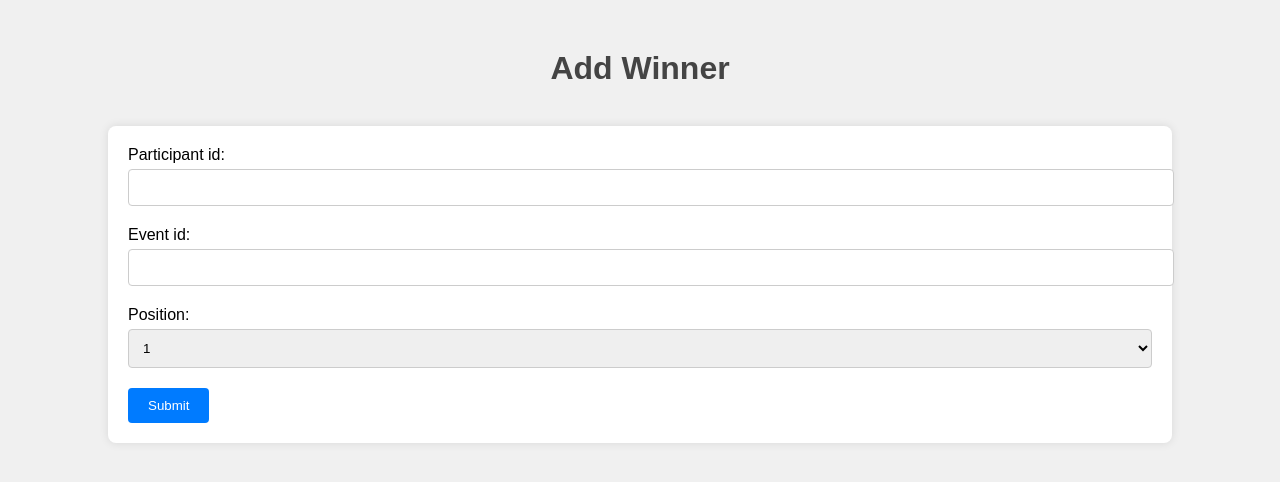
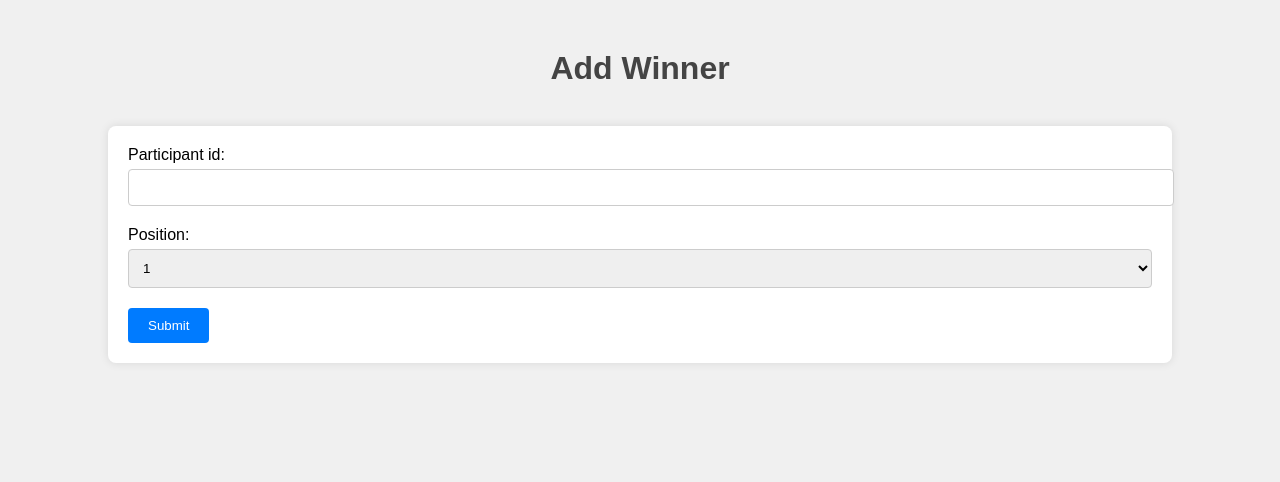
Before and after one commit to anitmangal/DBMS_Lab-Spring24, a Django app: template Assign4/festmgmt/festmgmt/templates/add_winner.html in a window 1280 px wide. Shown: the top 482 px of the page. Run offline with Django 5.2, Linux system fonts and the light colour scheme; the template is opened without the code that fills it: values that come from a table or form of the project are taken from there, others are empty.

Commit message:
Update add_winner.html

```diff
--- a/Assign4/festmgmt/festmgmt/templates/add_winner.html
+++ b/Assign4/festmgmt/festmgmt/templates/add_winner.html
@@ -13,7 +13,6 @@
         <form method="POST">
             {% csrf_token %}
             {{ form.participant_id.label_tag }} {{ form.participant_id }}<br>
-            {{ form.event_id.label_tag }} {{ form.event_id }}<br>
             {{ form.position.label_tag }} {{ form.position }}<br>
             <button type="submit" class="btn btn-primary">Submit</button>
         </form>
```
